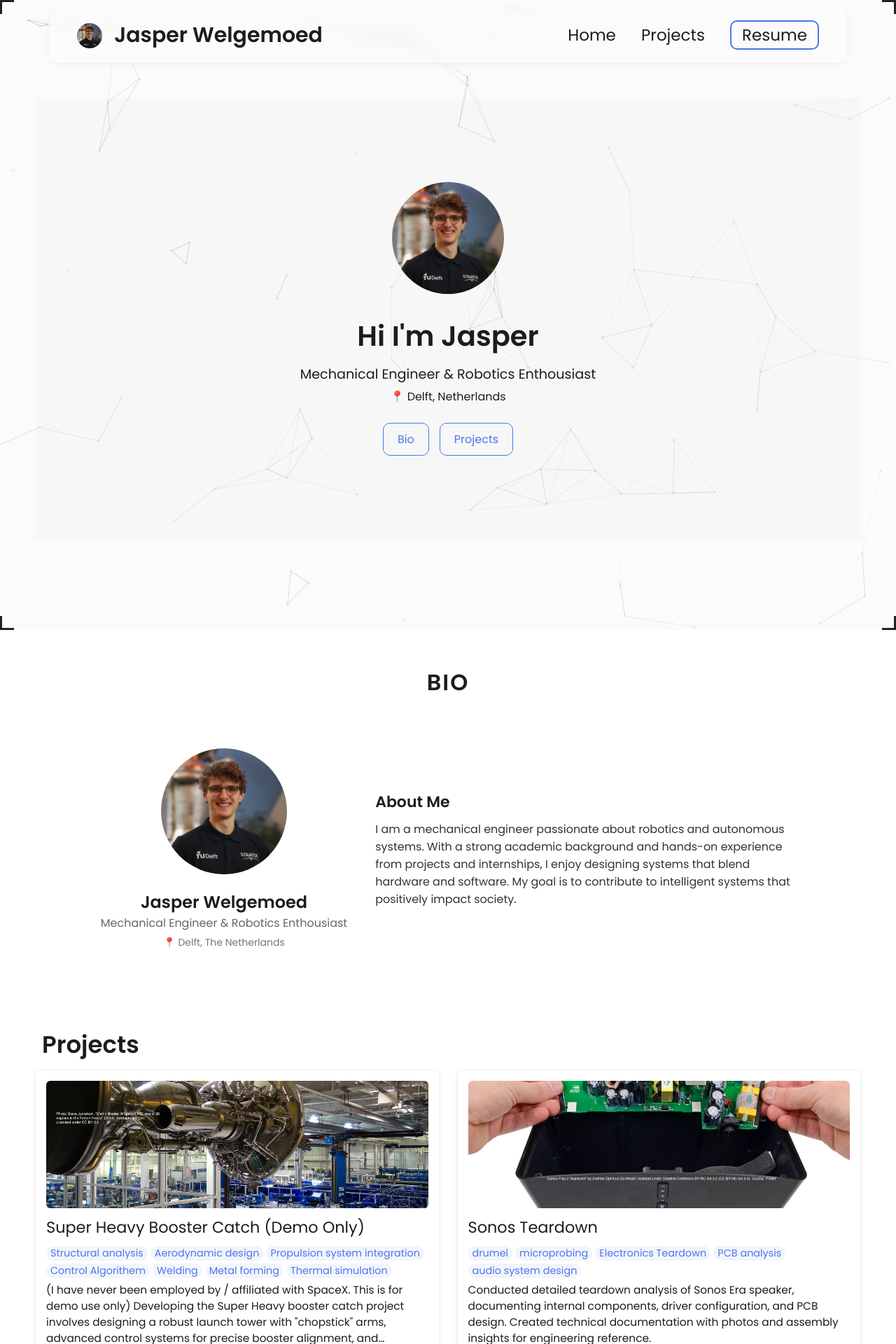
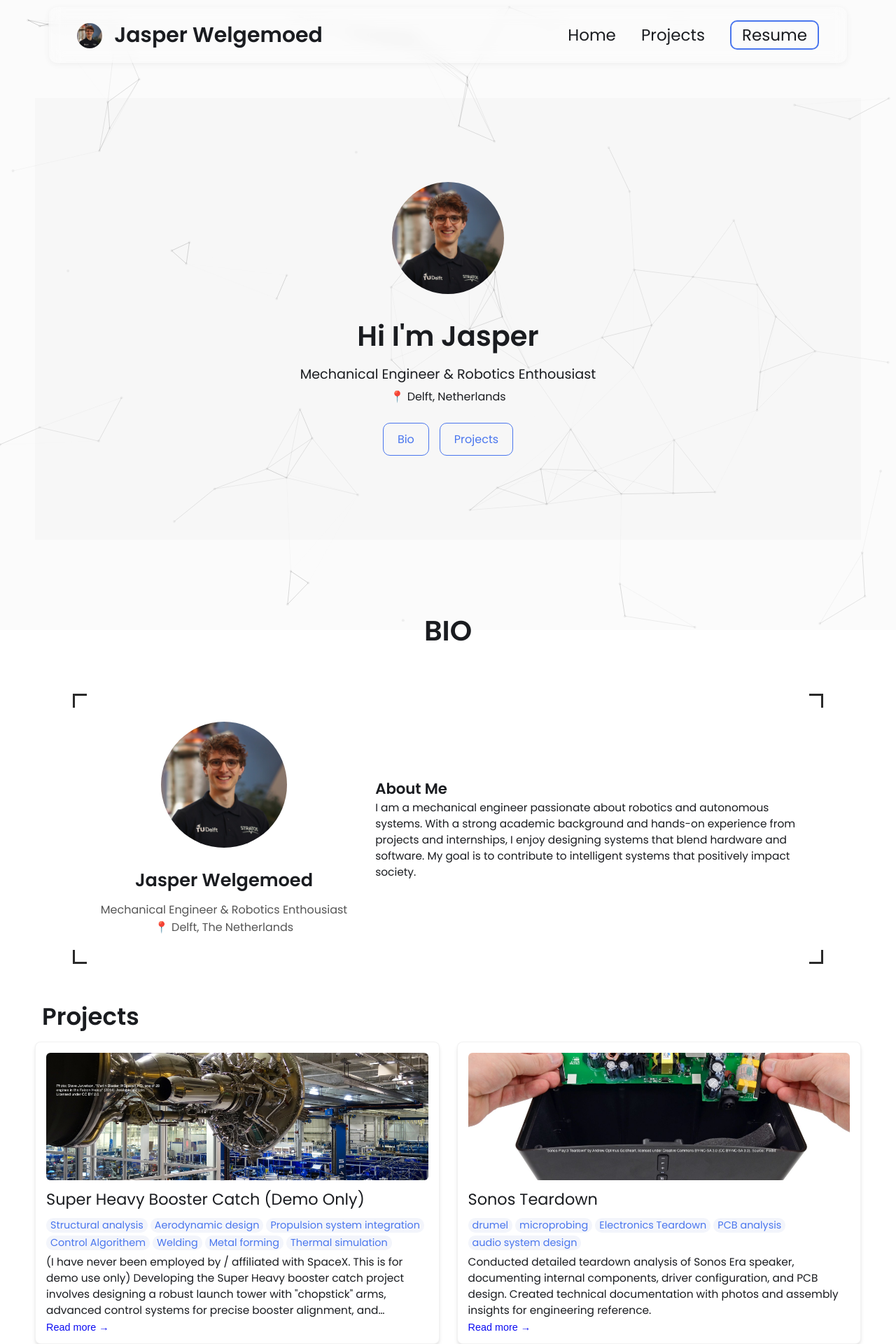
Before and after one commit to jasperwelgemoed/jasperwelgemoed.github.io, a Jekyll site: the page built from index.html, in a window 1280 px wide. Shown: the top 1920 px of the page at 70% size. Built offline with Jekyll 4.4.1, drawn with Linux system fonts in a browser that asks for light colours.

Commit message:
Update styles.css

```diff
--- a/css/styles.css
+++ b/css/styles.css
@@ -964,80 +964,31 @@ footer p {
 }
 
 .bio-section {
-  padding: 60px 0;
+  margin-top: 100px;
   text-align: center;
-  background-color: #fff;
-  margin-top: 100px;
-}
-
-.bio-content {
-  display: flex;
-  flex-wrap: wrap;
-  align-items: center;
-  justify-content: center;
-  gap: 40px;
-}
-
-.bio-image img {
-  width: 180px;
-  height: 180px;
-  border-radius: 50%;
-  object-fit: cover;
-  margin-bottom: 15px;
-}
-
-.bio-name {
-  font-size: 24px;
-  font-weight: 600;
-}
-
-.bio-title {
-  font-size: 16px;
-  color: #666;
-  margin-bottom: 5px;
-}
-
-.bio-location {
-  font-size: 14px;
-  color: #777;
-}
-
-.bio-text {
-  max-width: 600px;
-  text-align: left;
-}
-
-.bio-text h2 {
-  font-size: 22px;
-  font-weight: 600;
-  margin-bottom: 10px;
-}
-
-.bio-text p {
-  font-size: 16px;
-  color: #333;
-}
-
-
-.section-title {
   position: relative;
-  text-align: center;
-  margin-bottom: 50px;
 }
 
 .section-title h2 {
-  font-size: 2rem;
+  font-size: 2.5rem;
   font-weight: bold;
-  letter-spacing: 2px;
-  margin: 20px auto;
+  margin-bottom: 60px;
+}
+
+.bio-wrapper {
+  position: relative;
   display: inline-block;
+  padding: 40px;
+  margin: 0 auto;
+  text-align: left;
 }
 
 .corner {
   width: 20px;
   height: 20px;
-  border: 3px solid #222;
+  border: 3px solid #2a2a2a;
   position: absolute;
+  z-index: 2;
 }
 
 .top-left {
@@ -1067,3 +1018,39 @@ footer p {
   border-left: none;
   border-top: none;
 }
+
+.bio-content {
+  display: flex;
+  flex-wrap: wrap;
+  justify-content: center;
+  align-items: center;
+  gap: 40px;
+}
+
+.bio-image {
+  text-align: center;
+}
+
+.bio-image img {
+  border-radius: 50%;
+  width: 180px;
+  height: 180px;
+  object-fit: cover;
+}
+
+.bio-name {
+  margin: 20px 0 10px;
+  font-size: 1.6rem;
+  font-weight: bold;
+}
+
+.bio-title,
+.bio-location {
+  margin: 0;
+  font-size: 1rem;
+  color: #555;
+}
+
+.bio-text {
+  max-width: 600px;
+}
```
